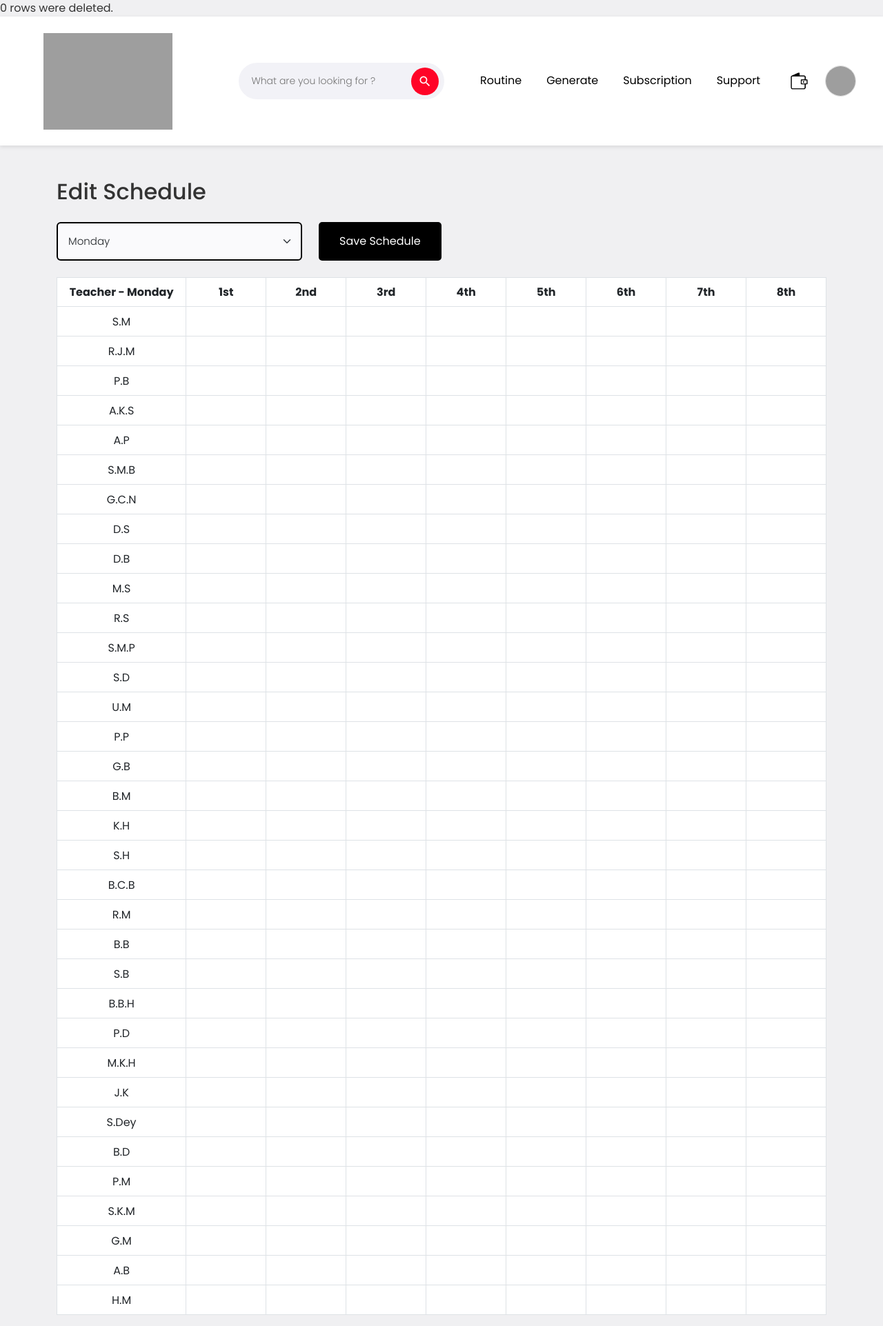
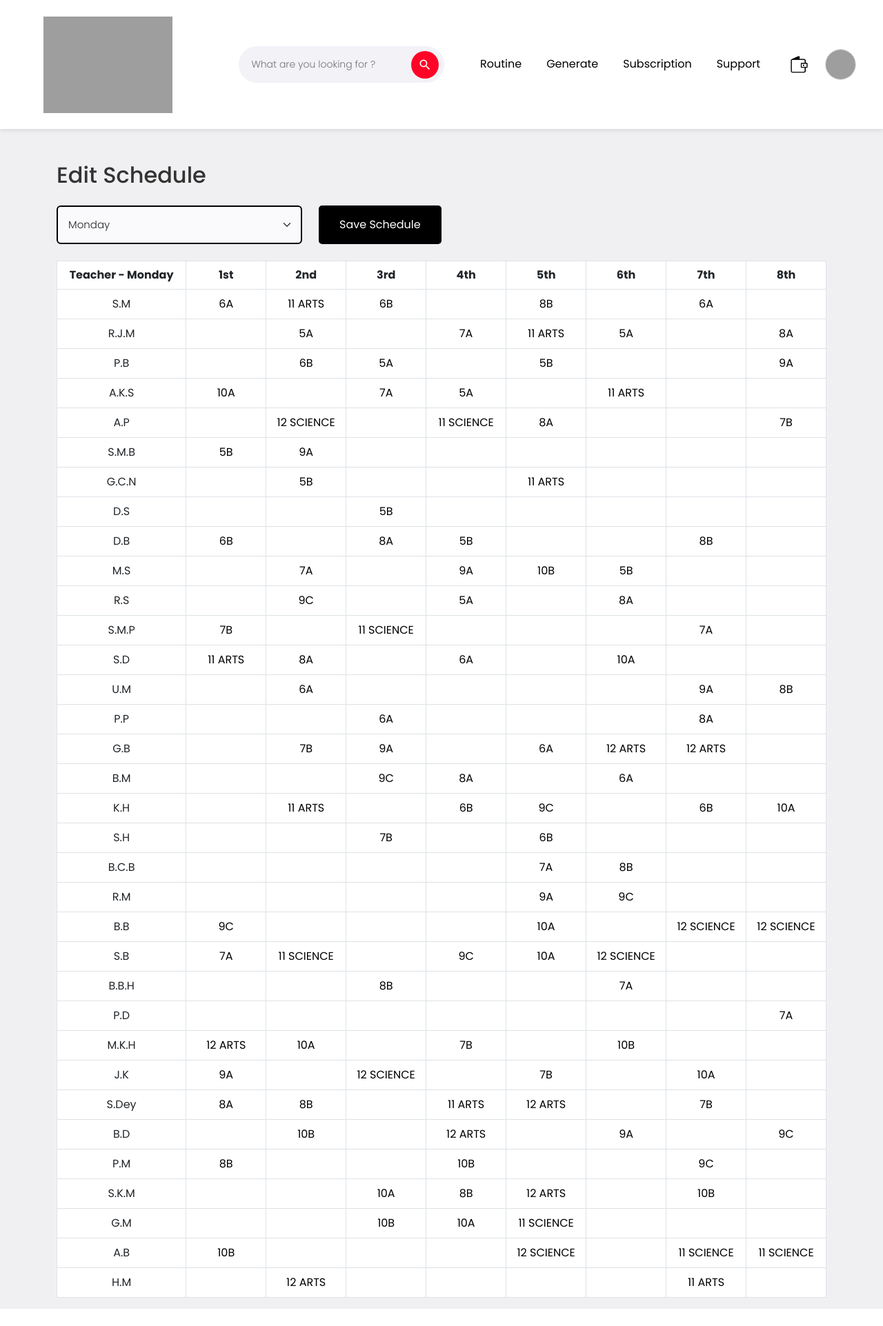
Before and after one commit to Suchibrata-Patra/TimeTable-Live-, a PHP site: page /routine in a window 1280 px wide. Shown: the whole page at 69% size. After the commit the page ends 1898 px from the top, so only its background shows below. Run offline with PHP 8.4, Linux system fonts and the light colour scheme; data comes from the database, SQL or seed files in the repository; some libraries are stand-ins or nearby versions; grey boxes are pictures that could not be loaded.

Commit message:
Update Routine.php

```diff
--- a/Routine.php
+++ b/Routine.php
@@ -11,12 +11,6 @@ try {
     echo "Connection failed: " . $e->getMessage();
     die();
 }
-
-$deleteoption = $conn->query("DELETE FROM class_schedule WHERE Class='DELETE'");
-$affectedRows = $deleteoption->rowCount(); // Returns the number of rows affected by the DELETE operation
-echo "$affectedRows rows were deleted."; // Optional: For feedback on the operation
-
-
 // Fetch all teachers
 $teachersQuery = $conn->query("SELECT Teacher_ID, Teacher_Name FROM teacher_profile");
 $teachers = $teachersQuery->fetchAll(PDO::FETCH_ASSOC);
```
